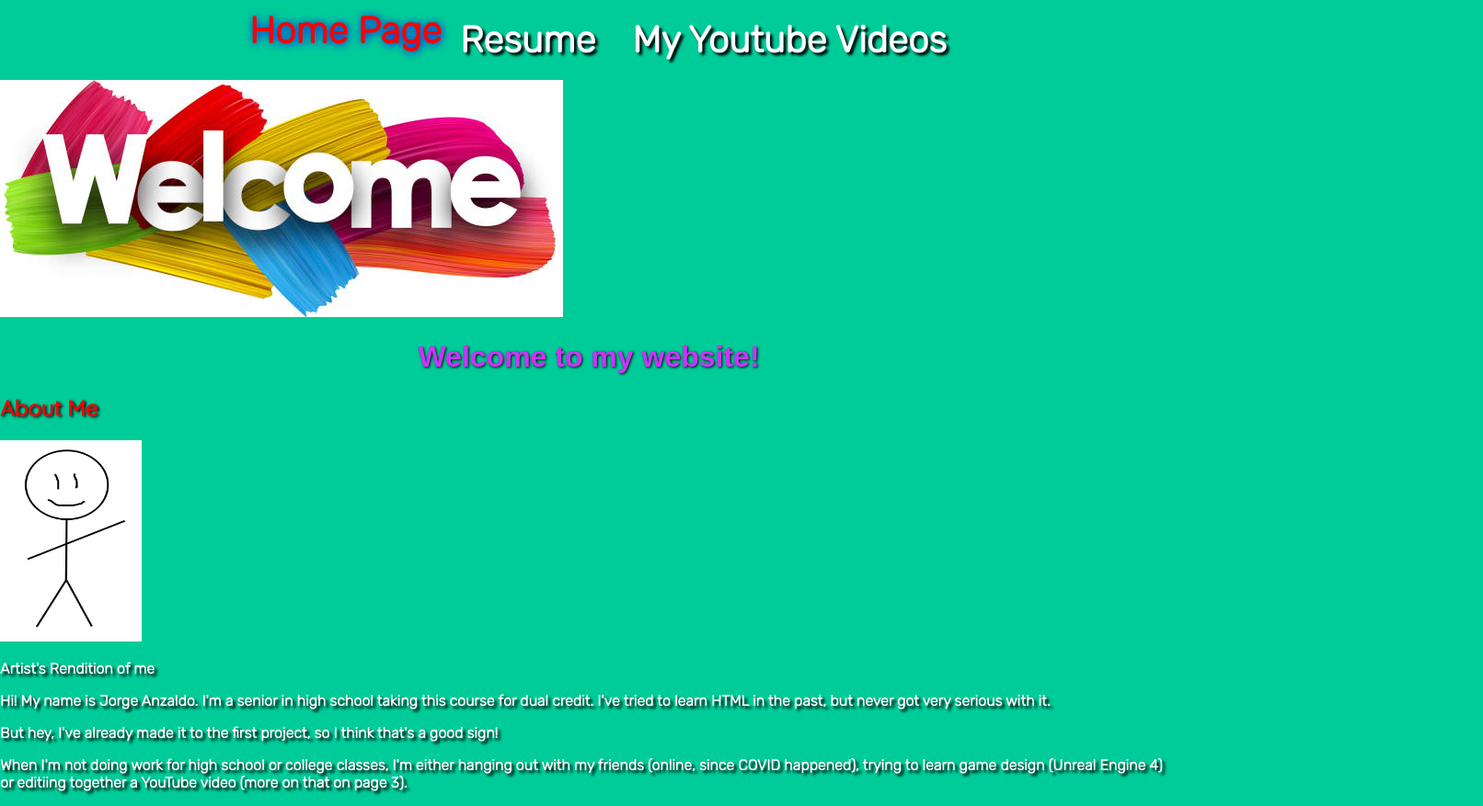
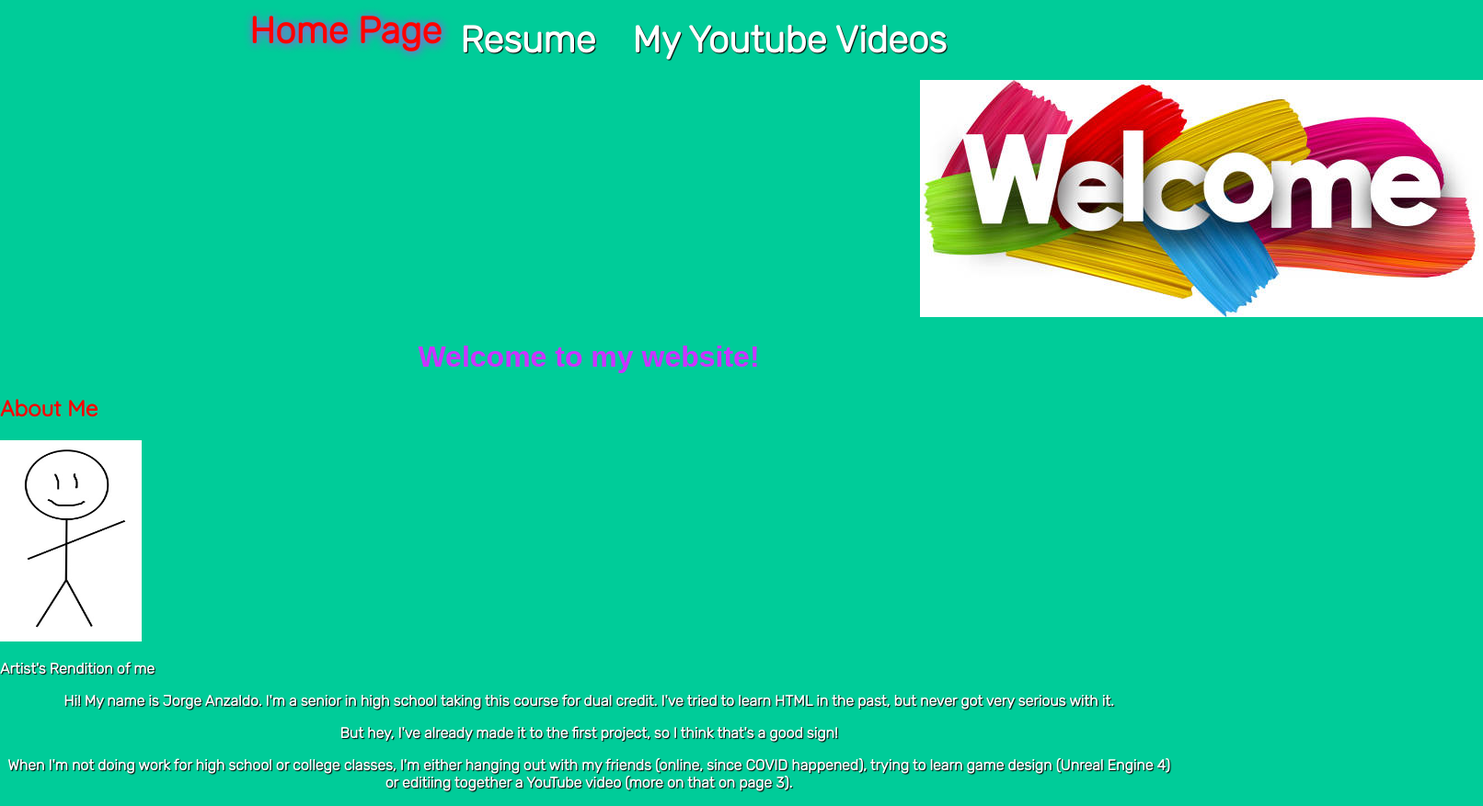
Before and after one commit to jaanzaldo/project2, a plain HTML site: page index.html in a window 1280 px wide. Shown: the whole page at 92% size, 1612 px wide, since content can reach past the window. Drawn offline with Linux system fonts and the light colour scheme; a web font is replaced by a local one.

Commit message:
added sections and ID's, and also added in position and float tags to make the page more attractive

```diff
--- a/css/style.css
+++ b/css/style.css
@@ -37,12 +37,19 @@
 	background-color:#000;
 }
 
+#rendition {
+	float:down;
+}
 
+#welcome {
+	position:relative;
+	left:1000px;
+}
 
 #onpage {
 	color:red;
 	position:relative;
-	text-shadow: 1px 1px 10px blue;
+	text-shadow: 1px 1px 10px #cc33ff;
 }
 
 body {
@@ -52,33 +59,30 @@ h1 {
 	font-family: 'Blinker', sans-serif;
 	color:#cc33ff;
 	text-align:center;
-	text-shadow: 1px 1px 3px black;
 }
 
 h2 {
 	font-family: 'Quicksand', sans-serif;
 	color:#ff0000;
-	text-shadow: 2px 1px 3px black;
 }
 
 h3 {
 	font-family: 'Quicksand', sans-serif;
 	color:#ff0000;
-	text-shadow: 2px 1px 3px black;
 }
 
 p {
 	font-family: 'Rubik', light;
 	color:#ffffff;
 	font-weight:bold;
-	text-shadow: 3px 3px 3px black;
+	text-shadow: 1px 1px 1px black;
 }
 
 ul {
 	font-family: 'Rubik', light;
 	color:#ffffff;
 	font-weight:bold;
-	text-shadow: 3px 3px 3px black;
+	text-shadow: 1px 1px 1px black;
 }
 #wrapper {
 	margin-left:20px;
@@ -89,4 +93,14 @@ ul {
 iframe {
 	width:1280px;
 	height:720px;
+	position:static;
 }
+
+#intro {
+	text-align:center;
+}
+
+#resume {
+	position:relative;
+	left:150px;
+}
--- a/index.html
+++ b/index.html
@@ -20,17 +20,21 @@
 			</div>
 		</nav>
 
+		<section>
 		<img src="images/welcome.jpg" id="welcome" alt="welcome">
 		<h1>Welcome to my website!</h1>
+		</section>
 
-
+		<section>
 		<h2>About Me</h2>
 		<img src="images/artist'srendition.png" alt="artist'srendition" id="rendition" width="154" height="219">
 		<p>Artist's Rendition of me</p>
+		<div id="intro">
 		<p>Hi! My name is Jorge Anzaldo. I'm a senior in high school taking this course for dual credit. I've tried to learn HTML in the past, but never got very serious with it.</p>
 		<p>But hey, I've already made it to the first project, so I think that's a good sign!</p>
 		<p>When I'm not doing work for high school or college classes, I'm either hanging out with my friends (online, since COVID happened), trying to learn game design (Unreal Engine 4) or editiing together a YouTube video (more on that on page 3).</p>
-
+		</div>
+		</section>
 
 
 	</body>
```
Also changed, not shown: resume.html (+6 -0 lines), videos.html (+4 -1 lines).
